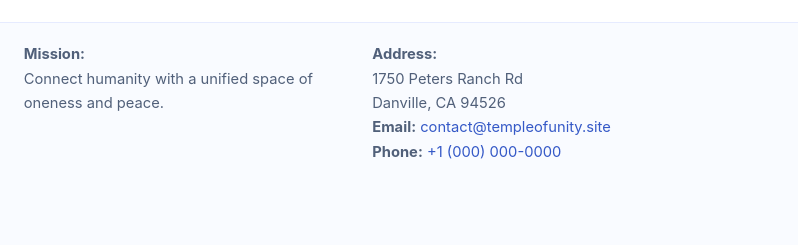
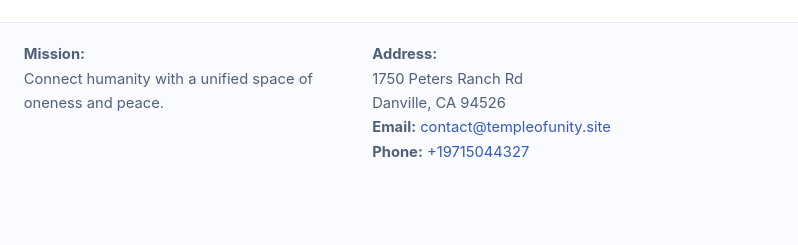
Before and after one commit to thuanbg111/Temple-of-Unity, a plain HTML site: page governance.html in a window 1280 px wide. Shown: the part 589-834 px from the top of the page, 482-1280 px from the left. Drawn offline with Linux system fonts and the light colour scheme.

Commit message:
Update governance.html

```diff
--- a/governance.html
+++ b/governance.html
@@ -46,7 +46,7 @@
       <div class="small">
         <strong>Address:</strong><br>1750 Peters Ranch Rd<br>Danville, CA 94526<br>
         <strong>Email:</strong> <a href="mailto:contact@templeofunity.site">contact@templeofunity.site</a><br>
-        <strong>Phone:</strong> <a href="tel:+10000000000">+1 (000) 000-0000</a>
+        <strong>Phone:</strong> <a href="tel:+19715044327">+19715044327</a>
       </div>
     </div>
   </div>
```
